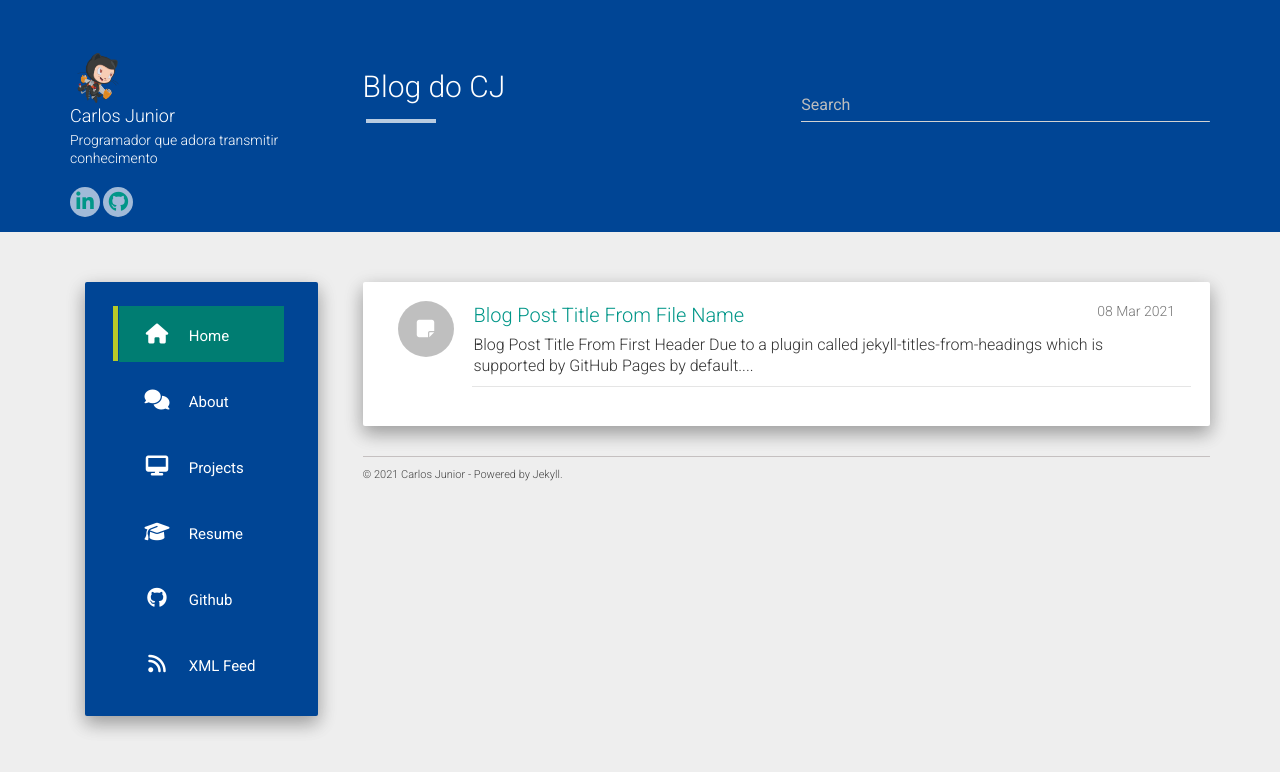
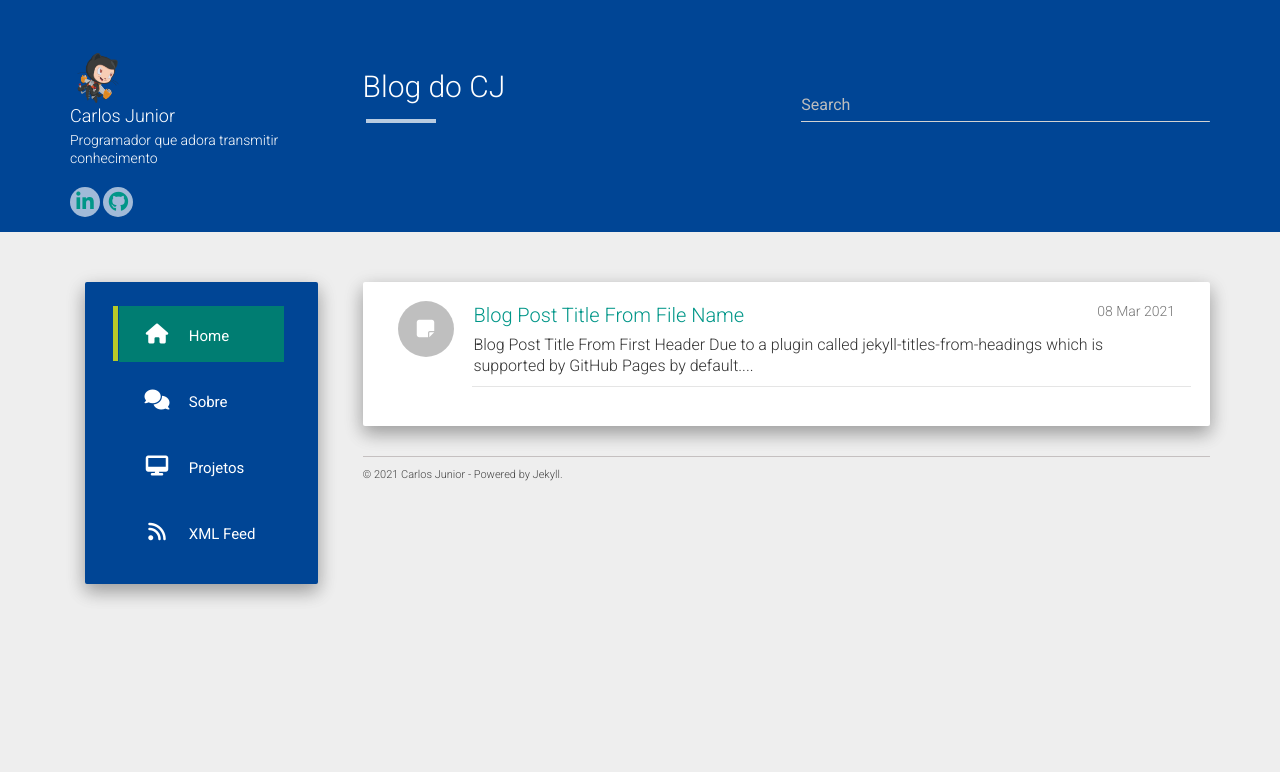
Before and after one commit to carlosdealmeida/carlosdealmeida.github.io, a Jekyll site: the page built from index.html, in a window 1280 px wide. Shown: the top 772 px of the page. Built offline with Jekyll 4.4.1, drawn with Linux system fonts in a browser that asks for light colours; nearby versions of some CDN libraries; the list of posts is cut into pages by our own code.

Commit message:
Acerto das URL's

```diff
--- a/_data/urls.json
+++ b/_data/urls.json
@@ -6,29 +6,19 @@
     "layout": "post"
   },
   {
-    "text": "About",
+    "text": "Sobre",
     "url": "/about/",
     "icon": "fa-comments"
   },
   {
-    "text": "Projects",
+    "text": "Projetos",
     "url": "/projects",
     "icon": "fa-desktop"
-  },
-  {
-    "text": "Resume",
-    "url": "/#",
-    "icon": "fa-graduation-cap",
-  },
-  {
-    "text": "Github",
-    "url": "/#",
-    "icon": "fa-github"
   },
   {
     "text": "XML Feed",
     "url": "/feed.xml",
     "icon": "fa-feed",
-    "target": _blank
+    "target": "_blank"
   }
 ]
```
